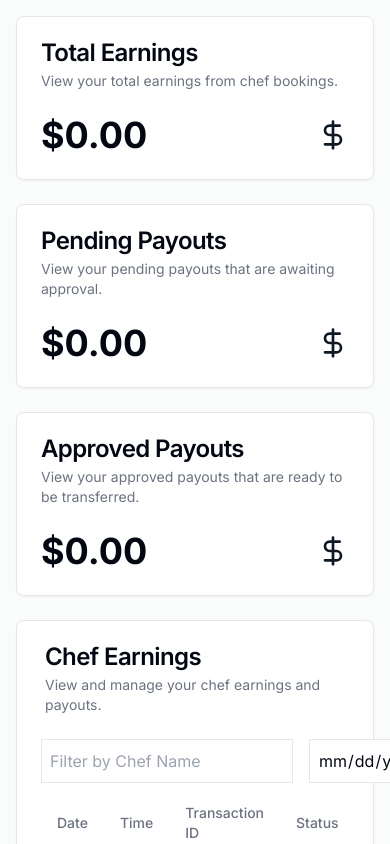
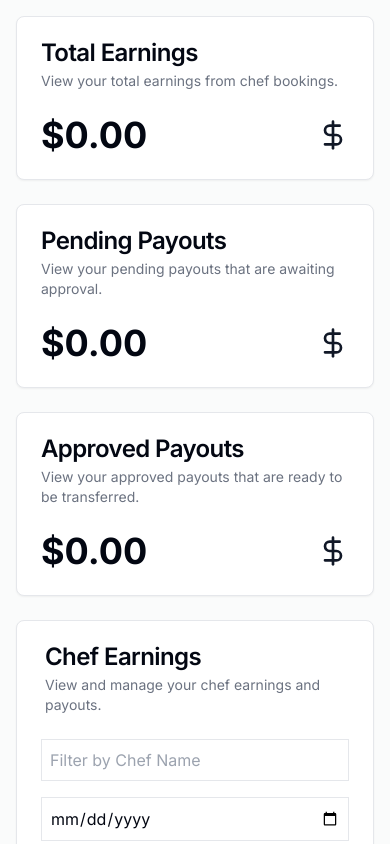
Before and after one commit to titovin/ganitable-earning-dashboard, a Next.js app: page / in a window 390 px wide. Shown: the top 844 px of the page. Built offline with nearby package versions, Linux system fonts and the light colour scheme; no server answers.

Commit message:
make responsive

```diff
--- a/components/component/chef.tsx
+++ b/components/component/chef.tsx
@@ -95,7 +95,7 @@ export function Chef({ payments }: ChefProps) {
             <CardDescription>View and manage your chef earnings and payouts.</CardDescription>
           </CardHeader>
           <CardContent>
-            <div className="mb-4 flex gap-4">
+            <div className="mb-4 flex lg:flex-row flex-col gap-4">
               <input
                 type="text"
                 placeholder="Filter by Chef Name"
```
